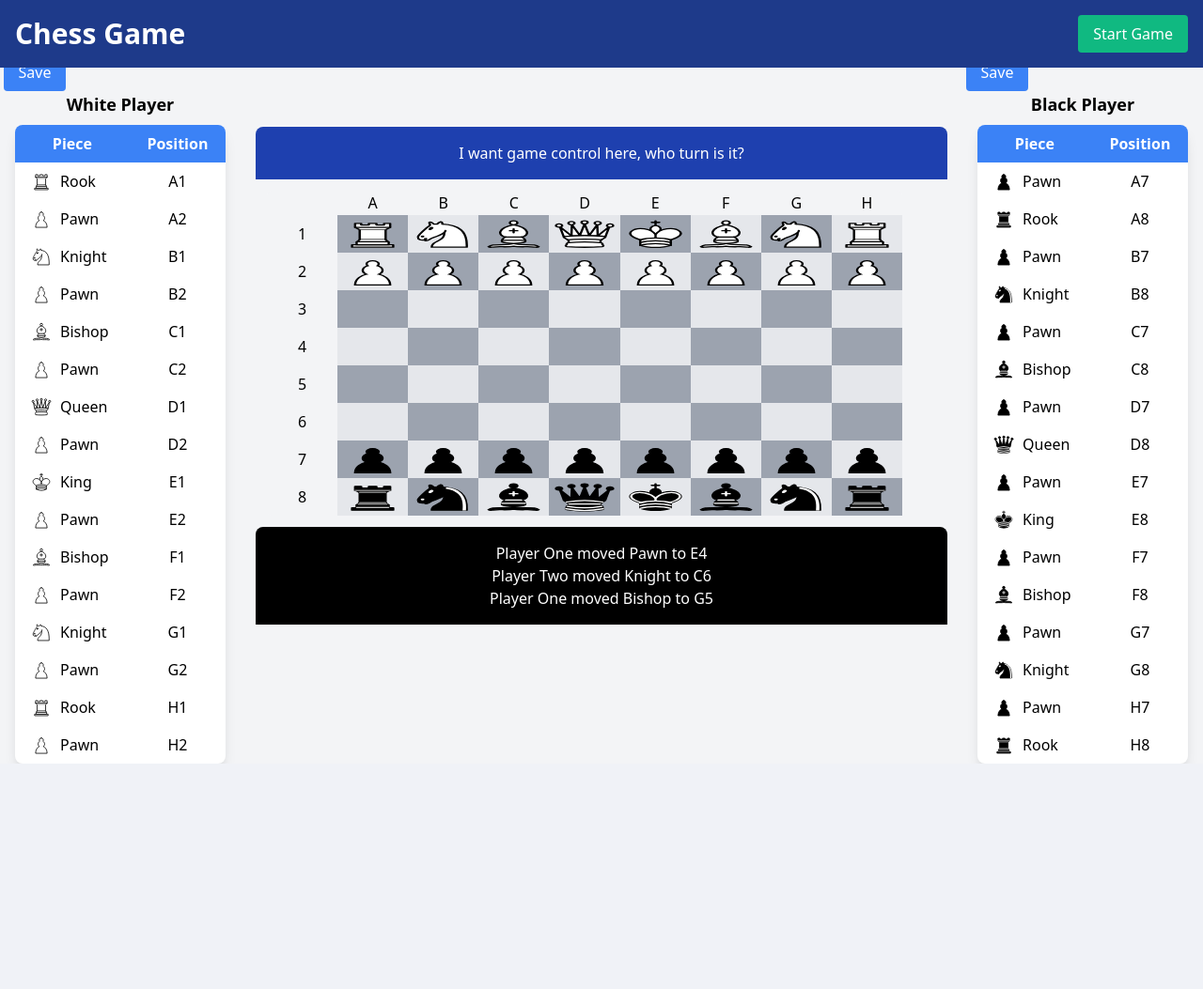
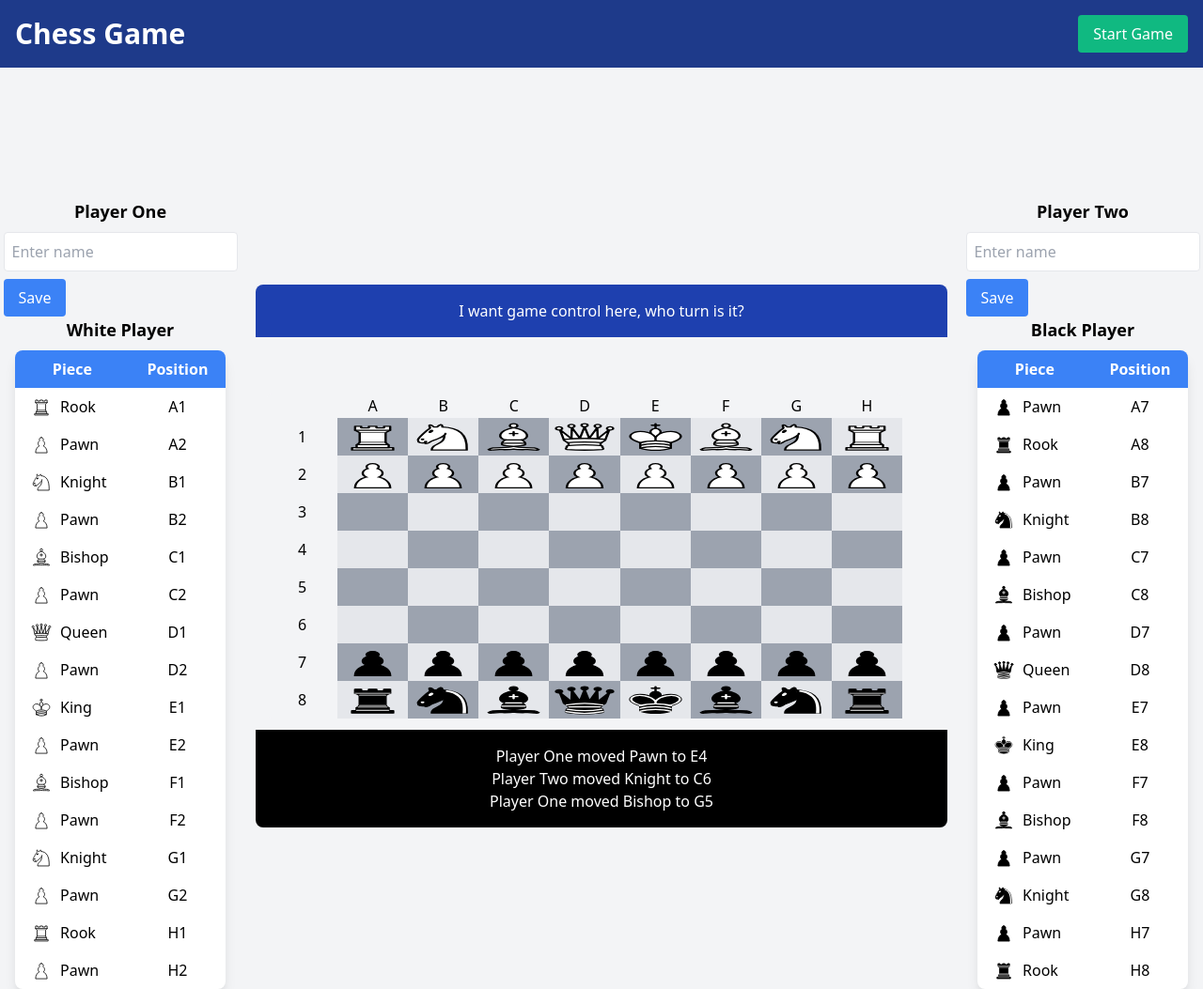
Before and after one commit to InteractiveWebdesign/chessgame, a PHP site: page / in a window 1280 px wide. Shown: the whole page at 94% size. Before the commit the page ends 813 px from the top, so only its background shows below. Run offline with PHP 8.4, Linux system fonts and the light colour scheme.

Commit message:
fix: UI on laptop improvement

```diff
--- a/htdocs/index.php
+++ b/htdocs/index.php
@@ -45,10 +45,10 @@ if ($_SERVER['REQUEST_METHOD'] === 'POST' && isset($_POST['submitPlayerTwoName']
     <link href="https://cdn.jsdelivr.net/npm/tailwindcss@2.2.19/dist/tailwind.min.css" rel="stylesheet">
     <title>Chessboard</title>
 </head>
-<body class="flex flex-row justify-center h-screen bg-gray-100">
+<body class="mt-48 flex flex-row justify-center h-screen bg-gray-100">
 
 <!-- Player One Column -->
-<div class="flex flex-col items-center justify-center w-1/5 p-4">
+<div class="mt-24 flex flex-col items-center justify-center w-1/5 p-4">
     <h2 class="text-lg font-bold mb-2"><?php echo isset($_SESSION['playerOneName']) ? $_SESSION['playerOneName'] : 'Player One'; ?></h2>
     <form method="post" action="">
         <input type="text" name="playerOneName" id="playerOneName" class="mb-2 p-2 border rounded" placeholder="Enter name" value="<?php echo isset($_SESSION['playerOneName']) ? $_SESSION['playerOneName'] : ''; ?>">
@@ -81,7 +81,7 @@ if ($_SERVER['REQUEST_METHOD'] === 'POST' && isset($_POST['submitPlayerTwoName']
     </div>
 
      <!-- Chessboard Container -->
-     <div id="chessboard-container" class="w-full mx-auto">
+     <div id="chessboard-container" class="mt-12 w-full mx-auto">
         <?php
         // Display the chessboard
         $chessboard->displayBoard();
@@ -89,7 +89,7 @@ if ($_SERVER['REQUEST_METHOD'] === 'POST' && isset($_POST['submitPlayerTwoName']
     </div>
 
     <!-- Move Log -->
-    <div id="moveLog" class="bg-black text-white flex flex-col items-center justify-center w-full p-4 rounded-t-lg">
+    <div id="moveLog" class="bg-black text-white flex flex-col items-center justify-center w-full p-4 rounded-b-lg">
         <?php
         // Fake commentary about moves (replace with actual move log)
         $moveLogEntries = [
@@ -107,7 +107,7 @@ if ($_SERVER['REQUEST_METHOD'] === 'POST' && isset($_POST['submitPlayerTwoName']
 </div>
 
 <!-- Player Two Column -->
-<div class="flex flex-col items-center justify-center w-1/5 p-4">
+<div class="mt-24 flex flex-col items-center justify-center w-1/5 p-4">
     <h2 class="text-lg font-bold mb-2"><?php echo isset($_SESSION['playerTwoName']) ? $_SESSION['playerTwoName'] : 'Player Two'; ?></h2>
     <form method="post" action="">
         <input type="text" name="playerTwoName" id="playerTwoName" class="mb-2 p-2 border rounded" placeholder="Enter name" value="<?php echo isset($_SESSION['playerTwoName']) ? $_SESSION['playerTwoName'] : ''; ?>">
```
